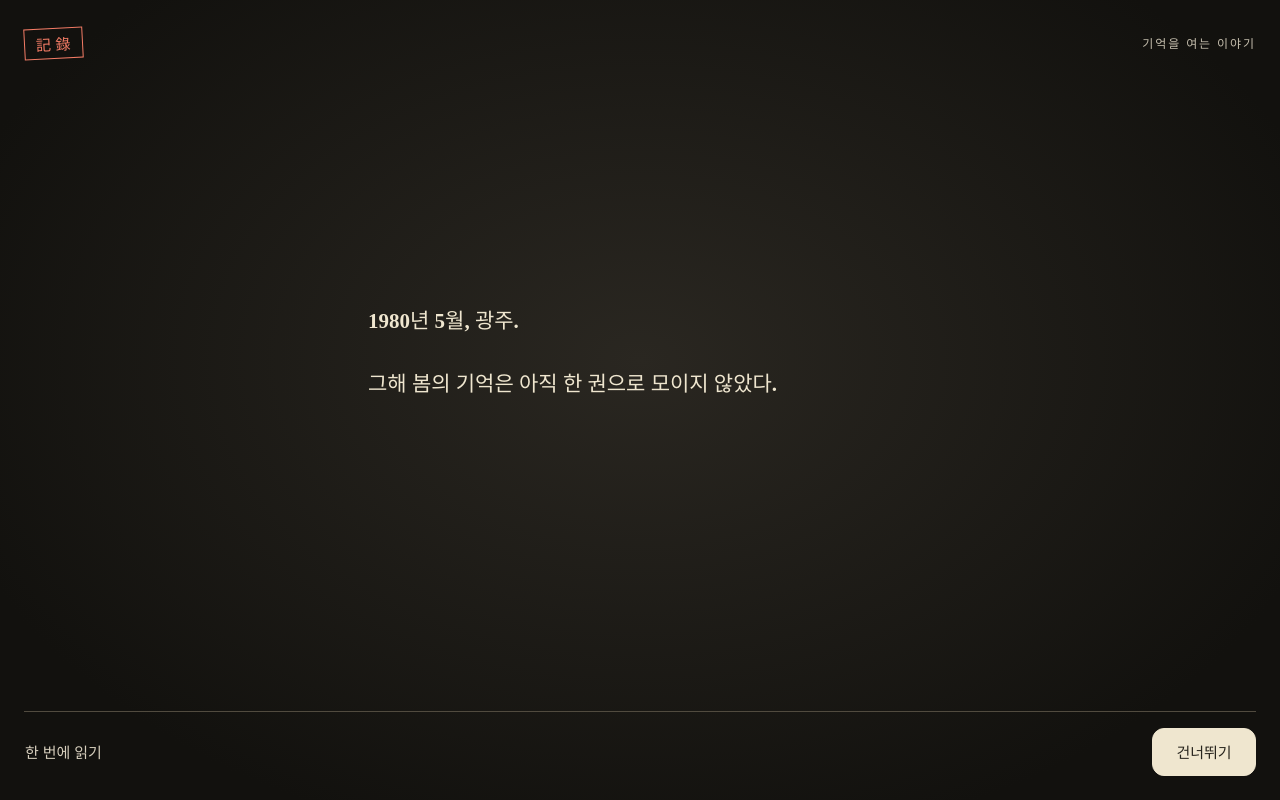
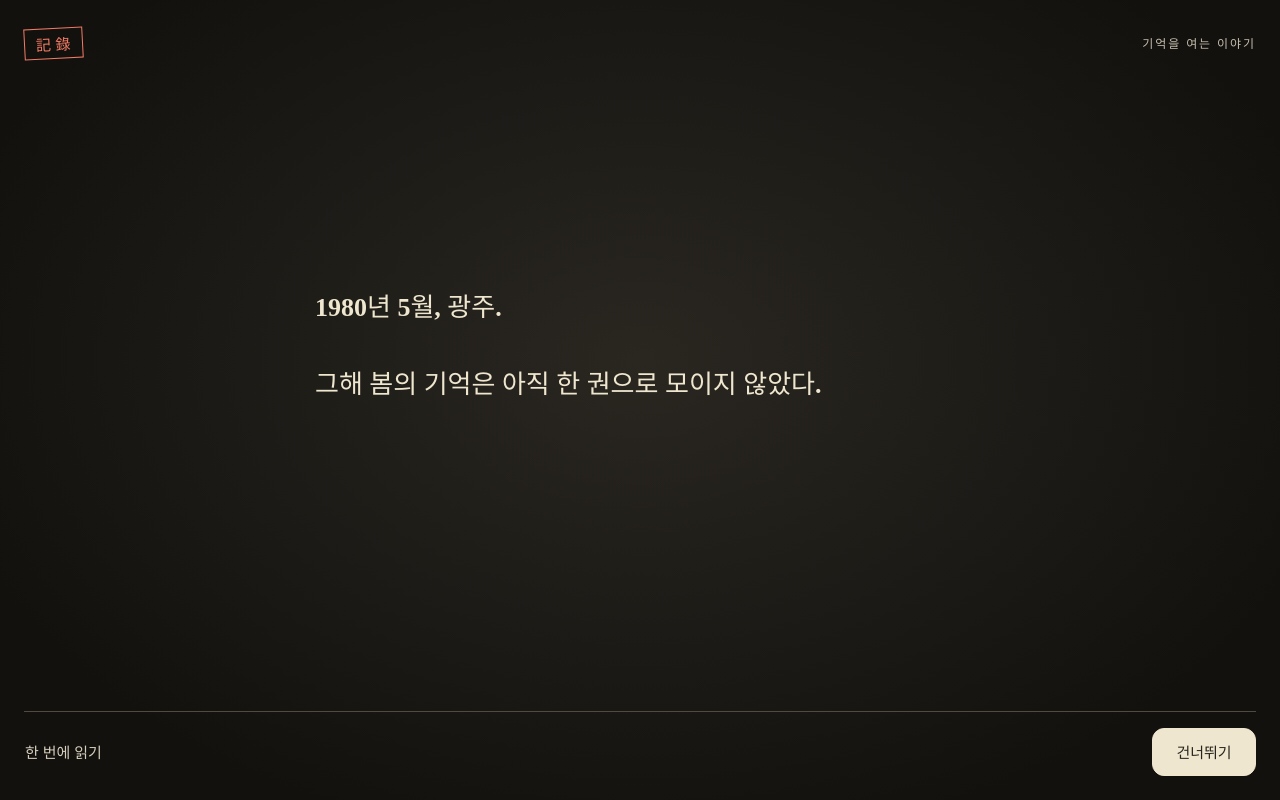
Before and after one commit to KIMDONGWOOK-KR1/army, a Next.js app in the folder web/: page /design-review in a window 1280 px wide. Both pictures are taken after a click on the button "기록 화면 확인하기". Built offline with nearby package versions, Linux system fonts and the light colour scheme; no server answers; a web font is replaced by a local one.

Commit message:
나레이션 타자 화면 줄바꿈을 문단마다 고르게 나누고 글자 크기를 화면 폭에 맞춤
Co-Authored-By: Claude Opus 5.5 (1M context) <noreply@anthropic.com>

```diff
--- a/web/app/game-theme.css
+++ b/web/app/game-theme.css
@@ -129,3 +129,9 @@
 .map-peek-bar b { font:400 18px/1.35 var(--game); }
 .map-peek-bar span { font:400 14px/1.5 var(--sans); color:#536048; word-break:keep-all; }
 .map-peek-bar div { display:grid; grid-template-columns:1fr 1fr; gap:8px; }
+
+/* 나레이션(타자 화면) 줄바꿈: 폭이 줄어도 한 단어만 따로 떨어지지 않게 문단마다 줄 길이를 고르게 나눈다.
+   글자는 폰 18px → 넓은 화면 26px까지 키우고, 한 줄은 약 25자 안으로 둔다(타자 중에도 줄 위치는 처음부터 고정). */
+.narration-text { font-size: clamp(18px, 3.6vw + 6px, 26px); line-height: 1.85; max-width: min(100%, 25em); }
+.narration-text p { text-wrap: balance; }
+@media (max-height: 600px) { .narration-text { font-size: 17px; line-height: 1.75; } }
```
Also changed, not shown: 1 other file (tests, documents, lock files or other folders).
